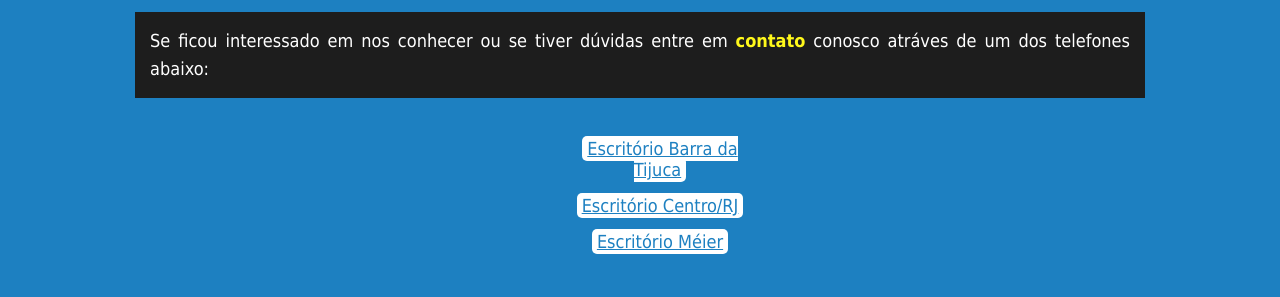
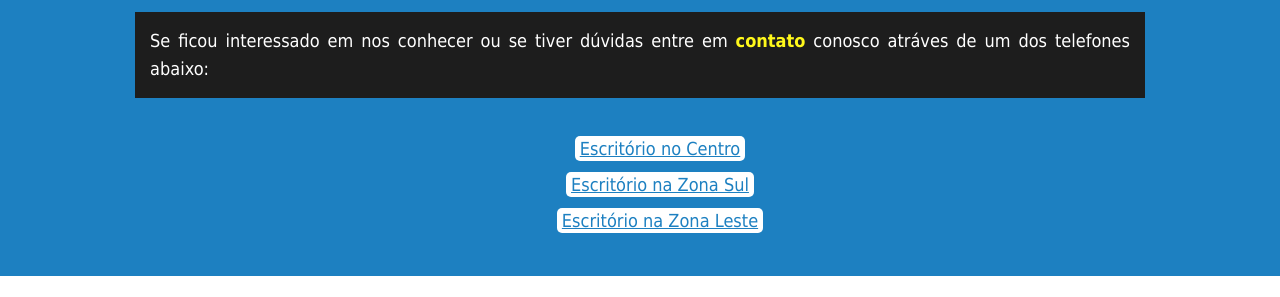
Before and after one commit to marcos-jochims/Imobiliaria, a plain HTML site: page index.html in a window 1280 px wide. Shown: the part 2584-2881 px from the top of the page. After the commit the page ends 2860 px from the top, so only its background shows below. Drawn offline with Linux system fonts and the light colour scheme.

Commit message:
Update index.html

```diff
--- a/index.html
+++ b/index.html
@@ -61,13 +61,13 @@
         </p>
         <ul class="lista-contato">
             <li class="item-lista-contato">
-                <a class="link-contato" href="mailto:officebarra@email.com">Escritório Barra da Tijuca</a>
+                <a class="link-contato" href="mailto:officecentro@email.com">Escritório no Centro</a>
             </li>
             <li class="item-lista-contato">
-                <a class="link-contato" href="mailto:officecentro@email.com">Escritório Centro/RJ</a>
+                <a class="link-contato" href="mailto:officesul@email.com">Escritório na Zona Sul</a>
             </li>
             <li class="item-lista-contato">
-                <a class="link-contato" href="mailto:officemeier@email.com">Escritório Méier</a>
+                <a class="link-contato" href="mailto:officeleste@email.com">Escritório na Zona Leste</a>
             </li>
         </ul>
     </div>
```
